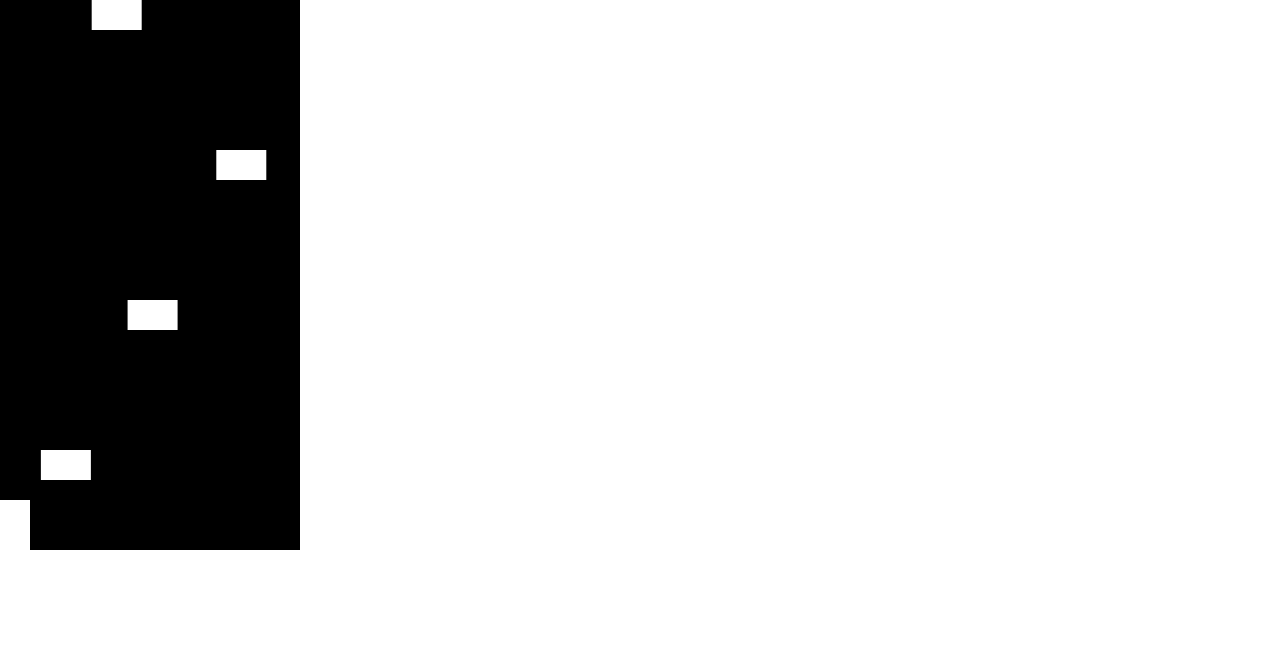
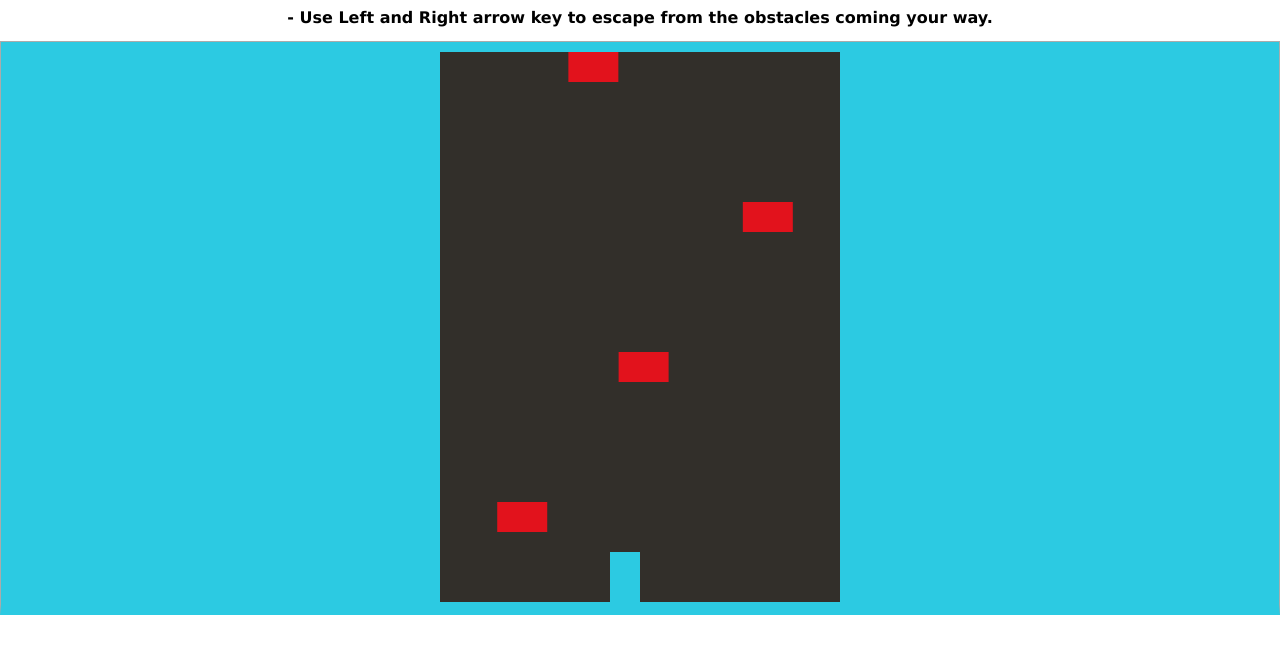
Before and after one commit to vaibhav1403/vaibhav1403.github.io, a plain HTML site: page race-proto/index.html in a window 1280 px wide. Drawn offline with Linux system fonts and the light colour scheme.

Commit message:
Committing a little styling for better view

```diff
--- a/race-proto/index.html
+++ b/race-proto/index.html
@@ -53,11 +53,32 @@ table {
 	border-collapse: collapse;
 	border-spacing: 0;
 }
+.canvasWrapper {
+	border: 1px solid #ababab;
+	background-color: #2ccae2;
+	border-bottom: 10px solid #2ccae2;
+	padding: 10px 10px 0px 10px;
+	margin: 0 auto;
+	text-align: center;
+}
+.instructios {
+	font: 14px;
+	font-family: Verdana, arial;
+	font-weight: bold;
+	margin: 10px 10px 15px;
+	text-align: center;
+}
 
 		</style>
 	</head>
 	<body>
-		<canvas id="canvas" width="300" height="550" tabindex="1"></canvas>
+		<div class="instructios">
+			- Use Left and Right arrow key to escape from the obstacles coming your way.
+		</div>
+		<div class="canvasWrapper">
+			<canvas id="canvas" width="400" height="550" tabindex="1" style="margin: 0 auto"></canvas>
+		</div>
+
 	</body>
 	<script type="text/javascript" src="race-temp.js"></script>
 </html>
--- a/race-proto/race-temp.js
+++ b/race-proto/race-temp.js
@@ -24,6 +24,7 @@ var canvas, ctx, W, H,
 	obstacles = [];
 	baseX = 0;
 	baseY = 0;
+	canvasBG = "#322f2a";
 
 
 function init() {
@@ -33,10 +34,11 @@ function init() {
 	W = canvas.width;
 	H = canvas.height;
 
-	ctx.fillStyle = "black";
+	ctx.fillStyle = canvasBG;
 	ctx.fillRect(0, 0, W, H);
 
 	setDefault();
+	canvas.click();
 }
 
 init();
@@ -44,11 +46,11 @@ init();
 function Car() {
 	this.width = 30;
 	this.height = 50;
-	this.x = baseX = this.width/2;
+	this.x = baseX = W/2 - this.width/2;
 	this.y = baseY = H-(this.height/2);
 
 	this.draw = function() {
-		ctx.fillStyle = "white";
+		ctx.fillStyle = "#2ccae2";
 		ctx.fillRect(this.x-(this.width/2), this.y-(this.height/2), this.width, this.height);
 	};
 }
@@ -58,7 +60,7 @@ function setDefault() {
 
 	car[0].draw();
 
-	canvas.addEventListener('keydown', updateCarPos, false);
+	window.addEventListener('keydown', updateCarPos, false);
 
 	obstacles = [];
 
@@ -90,7 +92,7 @@ function shiftCar(dir) {
 }
 
 function update() {
-	ctx.fillStyle = 'black';
+	ctx.fillStyle = canvasBG;
 	ctx.fillRect(0, 0, W, H);
 	car[0].draw();
 
@@ -116,7 +118,7 @@ function Obstacle () {
 	this.y = this.height/2;
 
 	this.draw = function ()	{
-		ctx.fillStyle = 'white';
+		ctx.fillStyle = '#e2121c';
 		ctx.fillRect(this.x-(this.width/2), this.y-(this.height/2), this.width, this.height);
 	};
 }
```
Also changed, not shown: shooting-proto/shoot-temp.js (+0 -20 lines).
